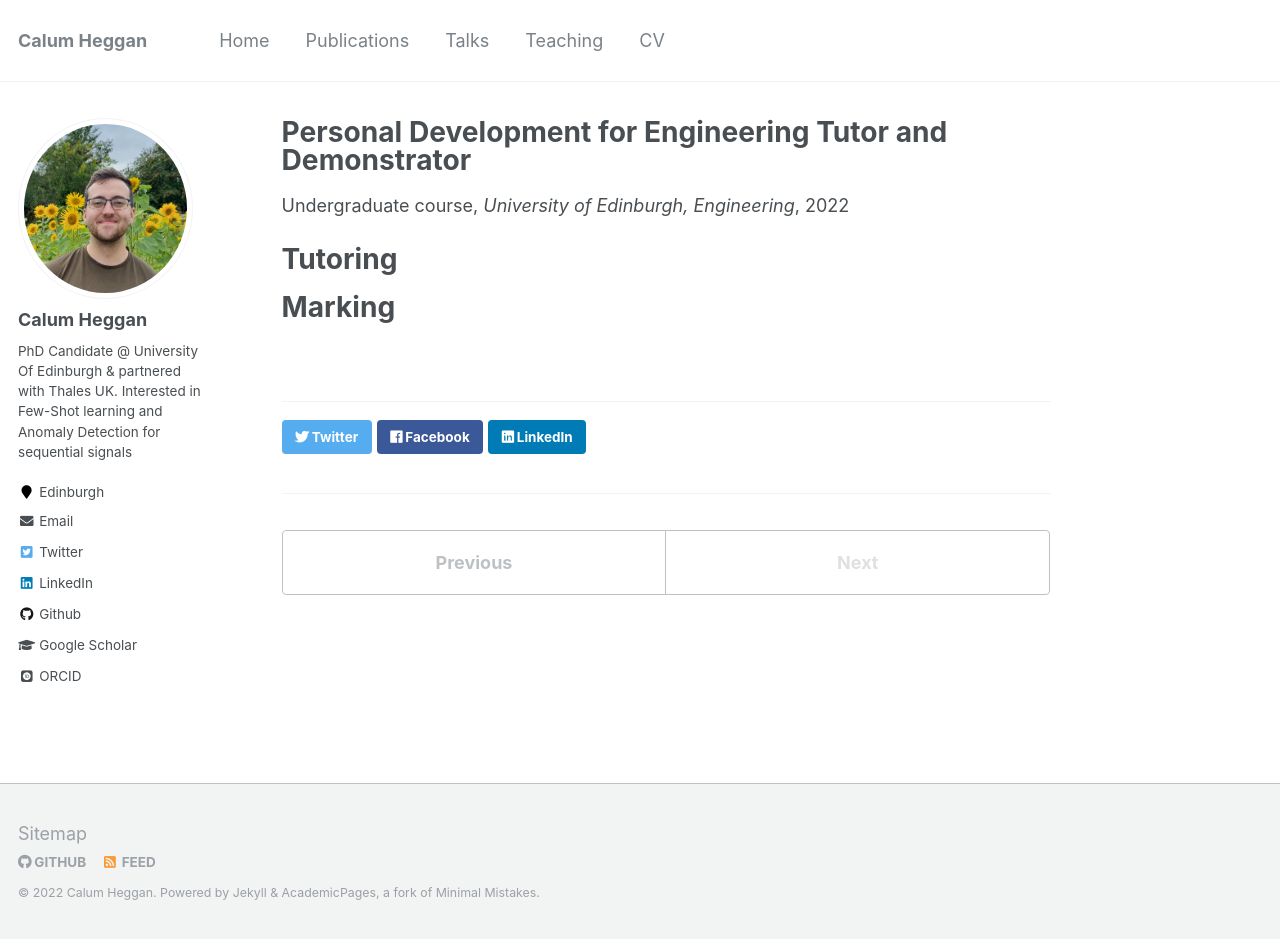
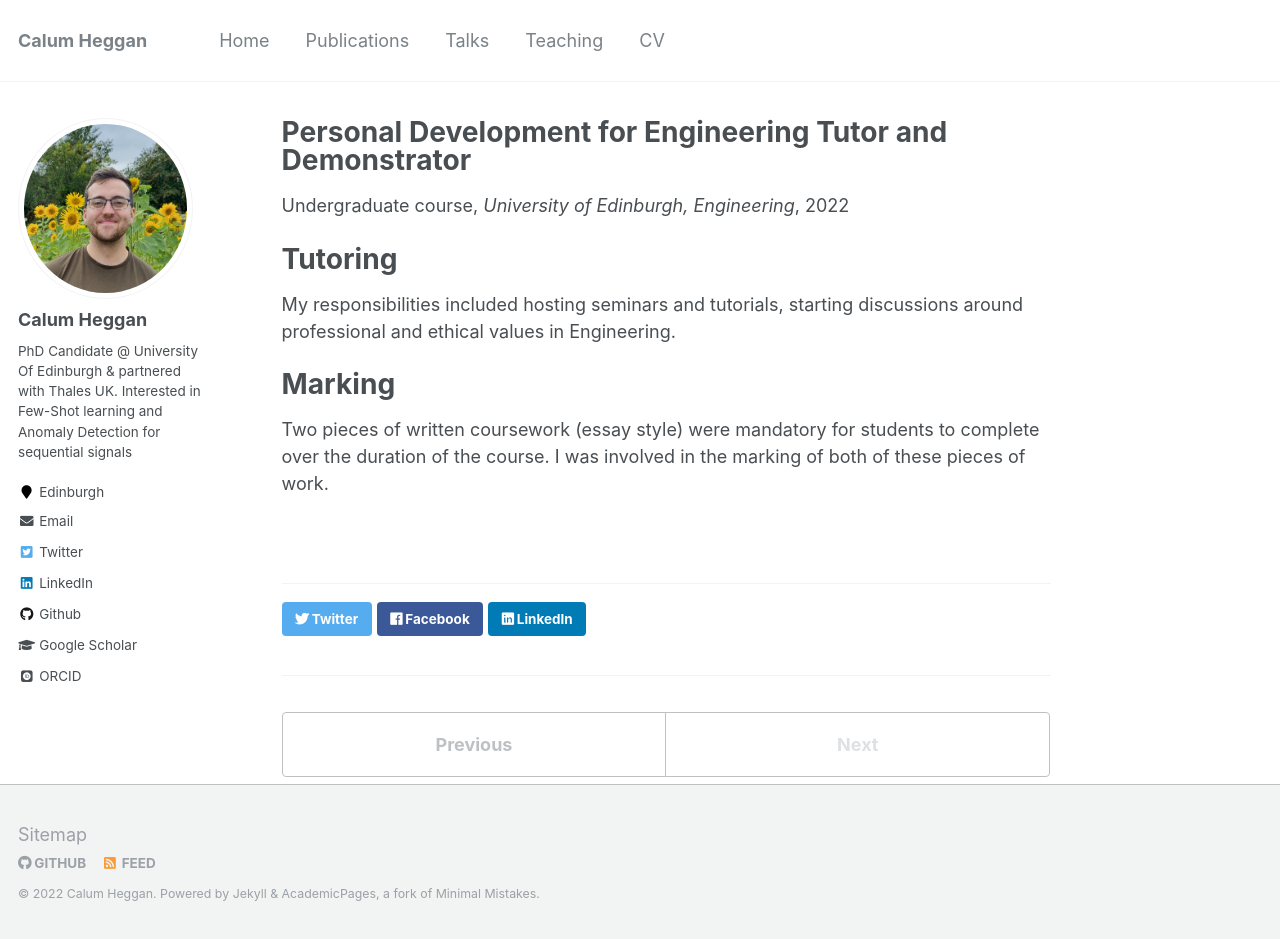
Before and after one commit to CHeggan/CHeggan.github.io, a Jekyll site: the page built from _teaching/PDE2_2022.md, in a window 1280 px wide and 939 px high. Built offline with Jekyll 4.4.1, drawn with Linux system fonts in a browser that asks for light colours; some web fonts are replaced.

Commit message:
Update PDE2_2022.md

```diff
--- a/_teaching/PDE2_2022.md
+++ b/_teaching/PDE2_2022.md
@@ -9,6 +9,8 @@ location: "Edinburgh"
 
 Tutoring
 ======
+My responsibilities included hosting seminars and tutorials, starting discussions around professional and ethical values in Engineering.
 
 Marking
 ======
+Two pieces of written coursework (essay style) were mandatory for students to complete over the duration of the course. I was involved in the marking of both of these pieces of work.
```
